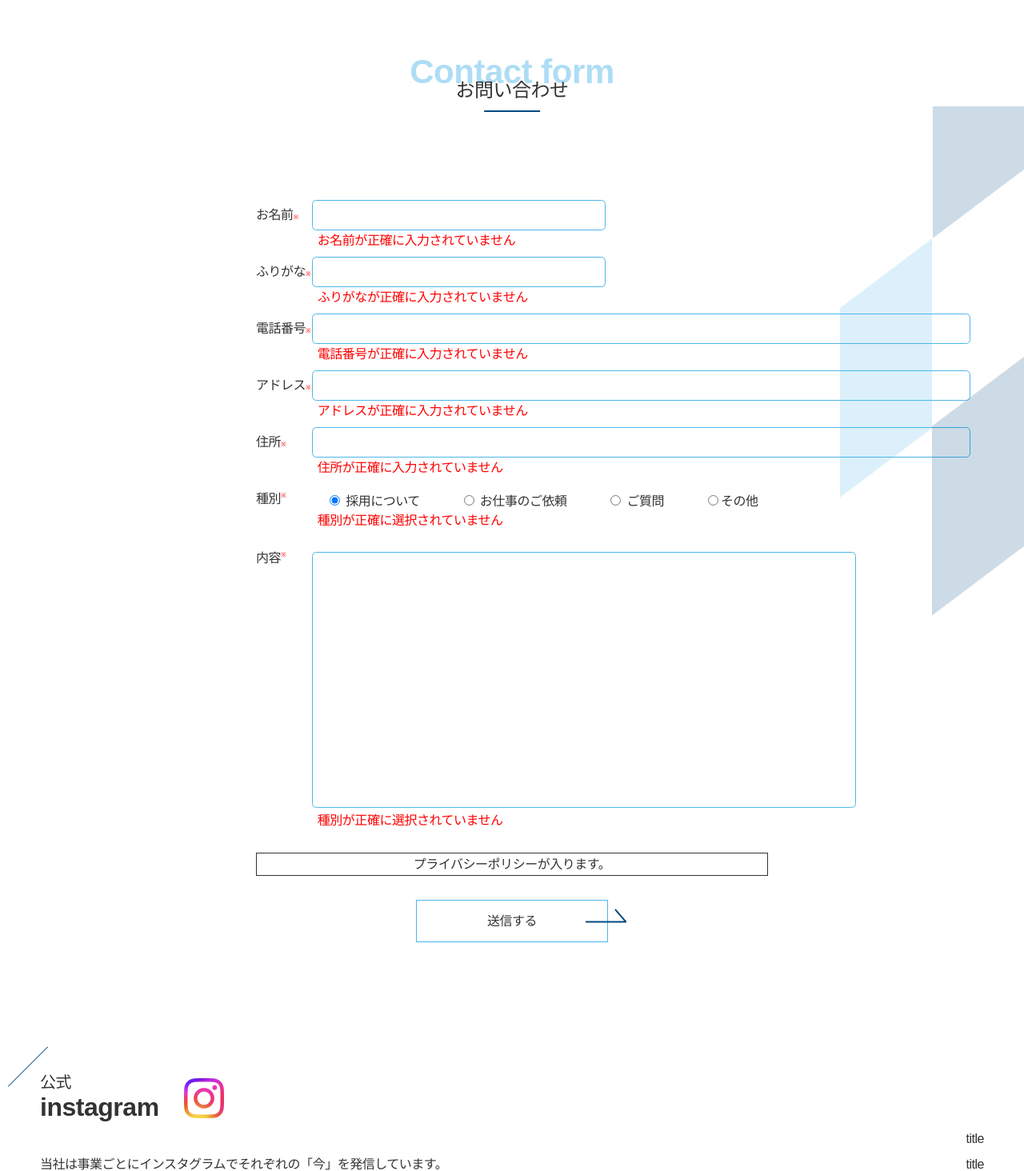
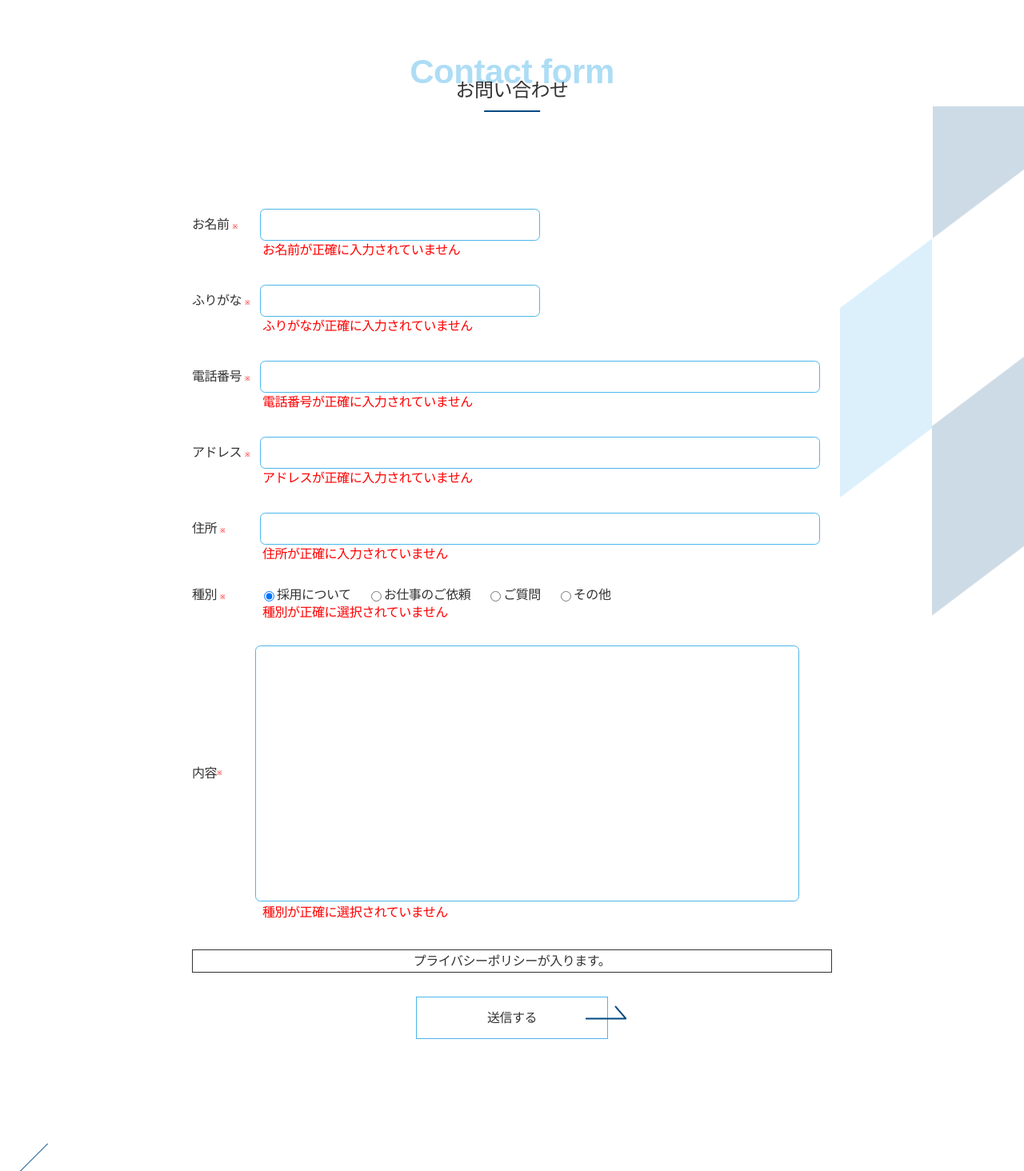
Before and after one commit to takutonakagawa/construction_company_i, a PHP site: page /contact.html in a window 1280 px wide. Shown: the part 531-1995 px from the top of the page at 80% size. Run offline with PHP 8.4, Linux system fonts and the light colour scheme; some web fonts are replaced.

Commit message:
お問い合わせページ改修

```diff
--- a/assets/css/common.css
+++ b/assets/css/common.css
@@ -267,13 +267,13 @@ img {
   position: relative;
   margin-bottom: 150px;
 }
-.c-title-secondary .en--secondary {
+.c-title-secondary .en {
   font-size: 42px;
   font-weight: bold;
   color: #4CB6E9;
   opacity: 45%;
 }
-.c-title-secondary .ja--secondary {
+.c-title-secondary .ja {
   position: absolute;
   top: 105%;
   left: 50%;
@@ -281,7 +281,7 @@ img {
   font-size: 24px;
   color: #333;
 }
-.c-title-secondary .ja--secondary::after {
+.c-title-secondary .ja::after {
   content: "";
   position: absolute;
   left: 50%;
--- a/assets/css/contact.css
+++ b/assets/css/contact.css
@@ -23,7 +23,7 @@
 }
 
 .p__contact--inner {
-  width: 50%;
+  max-width: 800px;
   margin: 0 auto;
 }
 
@@ -32,26 +32,44 @@
   position: relative;
   margin-bottom: 55px;
   display: flex;
+  align-items: center;
 }
-.c-contact__form .contact-item {
-  margin-left: 50px;
+.c-contact__form label {
+  display: block;
+  width: 85px;
+}
+.c-contact__form .c-contact__label {
+  width: 85px;
+}
+.c-contact__form .contact-items {
+  display: flex;
+}
+.c-contact__form .contact-items .contact-item {
+  margin-left: 20px;
+  display: flex;
+}
+.c-contact__form .contact-items .contact-item:nth-of-type(1) {
+  margin-left: 0;
+}
+.c-contact__form .contact-items .contact-item label {
+  width: auto;
 }
 .c-contact__form .error_message-p01 {
   position: absolute;
-  left: 12%;
-  top: 200%;
+  left: 11%;
+  top: 110%;
   color: red;
 }
 .c-contact__form .error_message-p02 {
   position: absolute;
-  left: 12%;
+  left: 11%;
   top: 140%;
   color: red;
 }
 .c-contact__form .error_message-p03 {
   position: absolute;
-  left: 12%;
-  top: 2050%;
+  left: 11%;
+  top: 102%;
   color: red;
 }
 
@@ -64,15 +82,19 @@
   font-size: 50%;
 }
 
-.c-forms {
-  position: absolute;
-  top: 0;
-  bottom: 0;
+.contact__input {
+  width: calc(100% - 100px);
+}
+.contact__input--compact {
+  width: calc((100% - 100px) / 2);
+}
+.contact__input .c-forms {
+  width: 100%;
   margin: auto;
-  padding-top: 35px;
-  left: 11%;
+  padding: 10px;
   border: 1px solid #4CB6E9;
   border-radius: 0.4em;
+  font-size: 16px;
 }
 
 .p-contact__category {
@@ -84,11 +106,9 @@
 }
 
 .p-contact__content {
-  position: absolute;
-  top: 0;
-  bottom: 10;
+  padding: 10px;
+  font-size: 16px;
   margin: auto;
-  left: 11%;
   resize: none;
   width: 680px;
   line-height: 1;
@@ -98,7 +118,7 @@
 }
 
 .p-contact__privacy {
-  margin-top: 360px;
+  margin-top: 60px;
   border: solid 1px;
   margin-bottom: 30px;
 }
--- a/assets/scss/contact.scss
+++ b/assets/scss/contact.scss
@@ -28,7 +28,7 @@
     position: relative;
 }
 .p__contact--inner{
-    width: 50%;
+    max-width: 800px;
     margin: 0 auto;
 }
 
@@ -37,25 +37,43 @@
     position: relative;
     margin-bottom: 55px;
     display: flex;
-    .contact-item{
-        margin-left: 50px;
+    align-items: center;
+    label{
+        display: block;
+        width: 85px;
+    }
+    .c-contact__label{
+        width: 85px;
+    }
+    .contact-items{
+        display: flex;
+        .contact-item{
+            margin-left: 20px;
+            display: flex;
+            &:nth-of-type(1){
+                margin-left: 0;
+            }
+            label{
+                width: auto;
+            }
+        }
     }
     .error_message-p01{
         position: absolute;
-        left: 12%;
-        top: 200%;
+        left: 11%;
+        top: 110%;
         color: red;
     }
     .error_message-p02{
         position: absolute;
-        left: 12%;
+        left: 11%;
         top: 140%;
         color: red;
     }
     .error_message-p03{
         position: absolute;
-        left: 12%;
-        top: 2050%;
+        left: 11%;
+        top: 102%;
         color: red;
     }
 }
@@ -69,16 +87,22 @@
     font-size: 50%;
 }
 
-.c-forms{
-    position: absolute;
-    top: 0;
-    bottom: 0;
-    margin: auto;
-    padding-top: 35px;
-    left: 11%;
-    border: 1px solid #4CB6E9;
-    border-radius: 0.4em;
+.contact__input{
+    width: calc(100% - 100px);
+    &--compact{
+        width: calc((100% - 100px) / 2);
+    }
+    .c-forms{
+        width: 100%;
+        margin: auto;
+        padding: 10px;
+
+        border: 1px solid #4CB6E9;
+        border-radius: 0.4em;
+        font-size: 16px;
+    }
 }
+
 
 .p-contact__category{
     position: absolute;
@@ -89,11 +113,9 @@
 }
 
 .p-contact__content{
-    position: absolute;
-    top: 0;
-    bottom: 10;
+    padding: 10px;
+    font-size: 16px;
     margin: auto;
-    left: 11%;
     resize: none;
     width: 680px;
     line-height: 1;
@@ -103,7 +125,7 @@
 }
 
 .p-contact__privacy{
-    margin-top: 360px;
+    margin-top: 60px;
     border: solid 1px;
     margin-bottom: 30px;
 }
--- a/assets/scss/object/component/_titleSecondary.scss
+++ b/assets/scss/object/component/_titleSecondary.scss
@@ -3,13 +3,13 @@
     margin: 20px 0;
     position: relative;
     margin-bottom: 150px;
-    .en--secondary {
+    .en {
         font-size: 42px;
         font-weight: bold;
         color: $main-blue-2;
         opacity: 45%;
     }
-    .ja--secondary {
+    .ja {
         position: absolute;
         top: 105%;
         left: 50%;
--- a/contact.html
+++ b/contact.html
@@ -64,27 +64,27 @@
                 <img class="p-mv__mark rellax" src="/assets/img/common/MARK2.png" alt="">
             </div>
             <div class="c-inner p__contact--inner">
-                <div class="c-title-secondary">
-                    <div class="en--secondary">Contact form</div>
-                    <div class="ja--secondary">お問い合わせ</div>
-                </div>
+                <h1 class="c-title-secondary">
+                    <div class="en">Contact form</div>
+                    <div class="ja">お問い合わせ</div>
+                </h1>
                 <div class="p-contact__form">
                     <div class="c-contact__form">
                         <label form="name">
                             お名前
+                            <span class="c-required">※</span>
                         </label>
-                        <div class="contact__input">
-                            <span class="c-required">※</span>
-                            <input class="c-forms" size="43">
+                        <div class="contact__input contact__input--compact">
+                            <input class="c-forms">
                         </div>
                         <div class="error_message-p01">お名前が正確に入力されていません</div>
                     </div>
                     <div class="c-contact__form">
                         <label form="furigana">
                             ふりがな
+                            <span class="c-required">※</span>
                         </label>
-                        <div class="contact__input">
-                            <span class="c-required">※</span>
+                        <div class="contact__input contact__input--compact">
                             <input class="c-forms" size="43">
                         </div>
                         <div class="error_message-p01">ふりがなが正確に入力されていません</div>
@@ -92,38 +92,45 @@
                     <div class="c-contact__form">
                         <label form="tel">
                             電話番号
+                            <span class="c-required">※</span>
                         </label>
                         <div class="contact__input">
-                            <span class="c-required">※</span>
-                            <input class="c-forms" size="100">
+
+                            <input class="c-forms" size="89">
                         </div>
                         <div class="error_message-p01">電話番号が正確に入力されていません</div>
                     </div>
                     <div class="c-contact__form">
                         <label form="email">
                             アドレス
+                            <span class="c-required">※</span>
                         </label>
                         <div class="contact__input">
-                            <span class="c-required">※</span>
-                            <input class="c-forms" size="100">
+
+                            <input class="c-forms" size="89">
                         </div>
                         <div class="error_message-p01">アドレスが正確に入力されていません</div>
                     </div>
                     <div class="c-contact__form">
                         <label form="address">
                             住所
+                            <span class="c-required">※</span>
                         </label>
                         <div class="contact__input">
-                            <span class="c-required">※</span>
-                            <input class="c-forms" size="100">
+
+                            <input class="c-forms" size="89">
                         </div>
                         <div class="error_message-p01">住所が正確に入力されていません</div>
                     </div>
                     <div class="c-contact__form">
+                        <div class="c-contact__label">
                             種別
                             <span class="c-required">※</span>
+                        </div>
+                        <div class="contact-items">
                             <div class="contact-item">
-                            <input type="radio" name="contact_reason" value="採用について" id="recruitment" checked>           <label for="recruitment">採用について</label>
+                                <input type="radio" name="contact_reason" value="採用について" id="recruitment" checked>
+                                <label for="recruitment">採用について</label>
                             </div>
                             <div class="contact-item">
                                 <input type="radio" name="contact_reason" value="お仕事のご依頼" id="work_request">
@@ -133,7 +140,9 @@
                                 <label for="questions">ご質問</label>
                             </div>
                             <div class="contact-item">
-                            <input type="radio" name="contact_reason" value="その他" id="other"><label for="other">その他</label>
+                                <input type="radio" name="contact_reason" value="その他" id="other">
+                                <label for="other">その他</label>
+                            </div>
                         </div>
                         <div class="error_message-p02">種別が正確に選択されていません</div>
                     </div>
```
Lines whose indentation alone changed are shown as unchanged.
